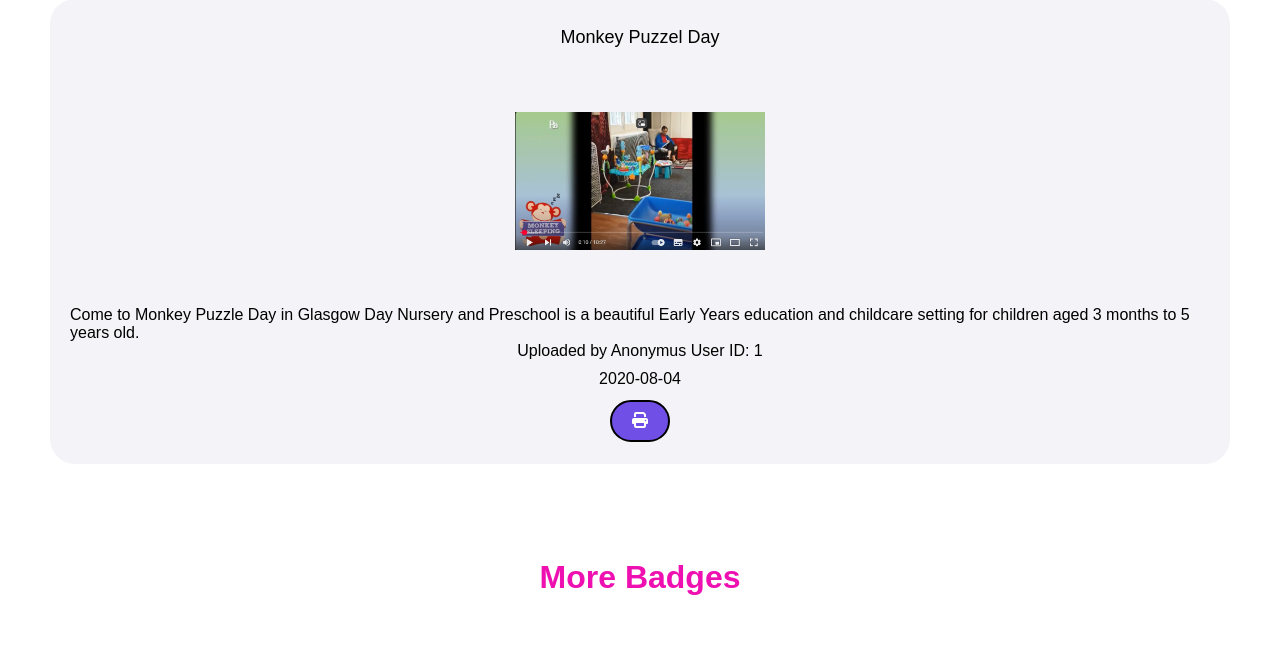
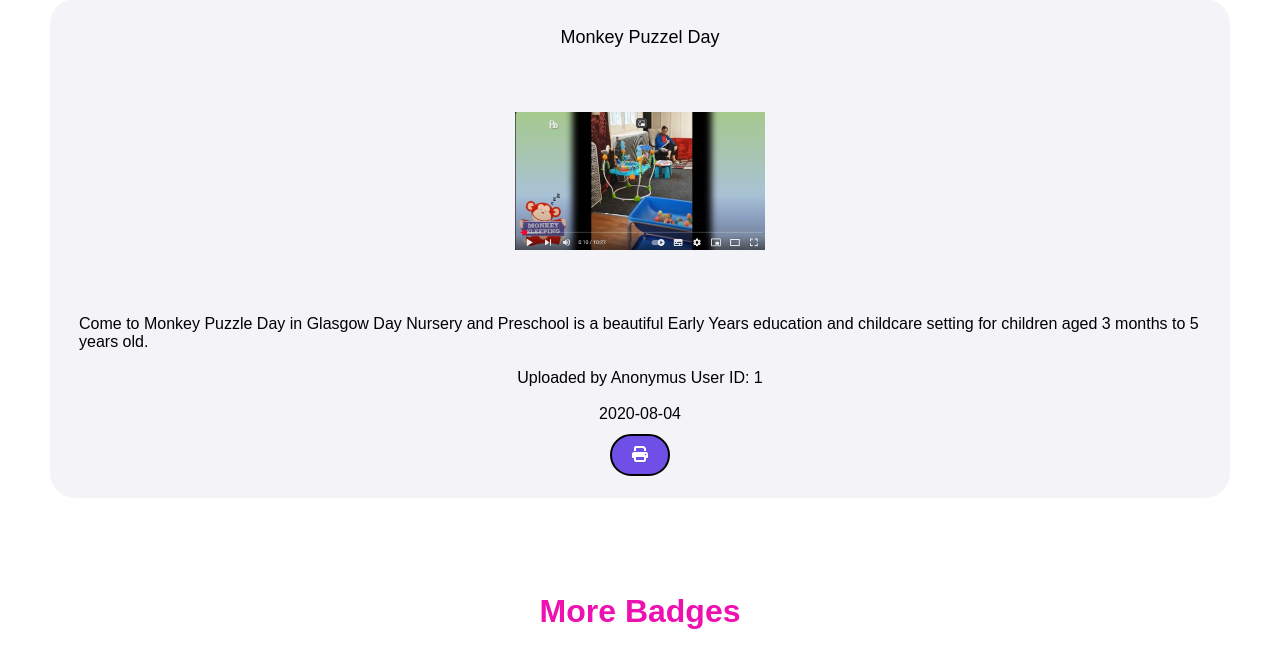
Before and after one commit to asimmian12/GU2, a PHP site: page /GU2/weelearners/public/moreinfo.php?vid=1 in a window 1280 px wide. Shown: the part 321-993 px from the top of the page. Run offline with PHP 8.4, Linux system fonts and the light colour scheme; data comes from the database, SQL or seed files in the repository; some libraries are stand-ins or nearby versions.

Commit message:
Update headings and paragraph styles for improved readability in index and moreinfo pages

```diff
--- a/weelearners/public/moreinfo.php
+++ b/weelearners/public/moreinfo.php
@@ -72,8 +72,8 @@ if ($testimonalsID == true) {
             <h2 class="main-heading"><?= htmlspecialchars($pName ?? 'No Photo name is available') ?></h2>
             <img src="<?= htmlspecialchars(ROOT_DIR . 'assets/images/' . $pImage ?? 'default.jpg') ?>" alt="Photo Image">
             <h2 class="main-heading"><?= htmlspecialchars($pDesc ?? 'No photo description is available') ?></h2>
-            <p>Uploaded by Anonymus User ID: <?= htmlspecialchars($pID ?? ' ') ?></p>
-            <span><?= htmlspecialchars($release ?? 'Release date is not available') ?></span>
+            <p class="paragraph-text">Uploaded by Anonymus User ID: <?= htmlspecialchars($pID ?? ' ') ?></p>
+            <p class="paragraph-text"><?= htmlspecialchars($release ?? 'Release date is not available') ?></p>
             <button onclick="window.print()"><i class="fa-solid fa-print"></i></button>
         </div>
     <?php endwhile; endif; ?>
@@ -85,9 +85,9 @@ if ($testimonalsID == true) {
         <div>
             <h2 class="main-heading"><?= htmlspecialchars($vTitle ?? 'No Video title available') ?></h2>
             <img src="<?= htmlspecialchars(ROOT_DIR . 'assets/images/' . $vImage ?? 'default-video.jpg') ?>" alt="Video Thumbnail">
-            <p><?= htmlspecialchars($vDesc ?? 'No video description is not available') ?></p>
-            <p> Uploaded by Anonymus User ID: <?= htmlspecialchars($vID ?? ' ') ?></p>
-            <span><?= htmlspecialchars($vRelease ?? 'Release date is not available') ?></span>
+            <p class="paragraph-text"><?= htmlspecialchars($vDesc ?? 'No video description is not available') ?></p>
+            <p class="paragraph-text"> Uploaded by Anonymus User ID: <?= htmlspecialchars($vID ?? ' ') ?></p>
+            <p class="paragraph-text"><?= htmlspecialchars($vRelease ?? 'Release date is not available') ?></p>
             <button onclick="window.print()"><i class="fa-solid fa-print"></i></button>
         </div>
     <?php endwhile; endif; ?>
@@ -99,8 +99,8 @@ if ($testimonalsID == true) {
         <div>
             <h2 class="main-heading"><?= htmlspecialchars($bName ?? '') ?></h2>
             <img src="<?= htmlspecialchars(ROOT_DIR . 'assets/images/' . ($bImage ?? 'default.jpg')) ?>" alt="Badge Image">
-            <p><?= htmlspecialchars($bDesc ?? '') ?></p>
-            <p>Uploaded by Anonymus User ID: <?= htmlspecialchars($bID ?? '') ?></p>
+            <p class="paragraph-text"><?= htmlspecialchars($bDesc ?? '') ?></p>
+            <p class="paragraph-text">Uploaded by Anonymus User ID: <?= htmlspecialchars($bID ?? '') ?></p>
             <button onclick="window.print()"><i class="fa-solid fa-print"></i></button>
         </div>
     <?php endwhile; endif; ?>
@@ -111,8 +111,8 @@ if ($testimonalsID == true) {
     <?php if ($testimonalsID == true) : while ($testimonals->fetch()) : ?>
         <div>
             <h2 class="main-heading"><?= htmlspecialchars($tName ?? '') ?></h2>
-            <p><?= htmlspecialchars($tDesc ?? '') ?></p>
-            <p>Uploaded by Anonymus User ID: <?= htmlspecialchars($tID ?? '') ?></p>
+            <p class="paragraph-text"><?= htmlspecialchars($tDesc ?? '') ?></p>
+            <p class="paragraph-text">Uploaded by Anonymus User ID: <?= htmlspecialchars($tID ?? '') ?></p>
             <button onclick="window.print()"><i class="fa-solid fa-print"></i></button>
         </div>
     <?php endwhile; endif; ?>
```
Also changed, not shown: weelearners/public/index.php (+9 -9 lines).
